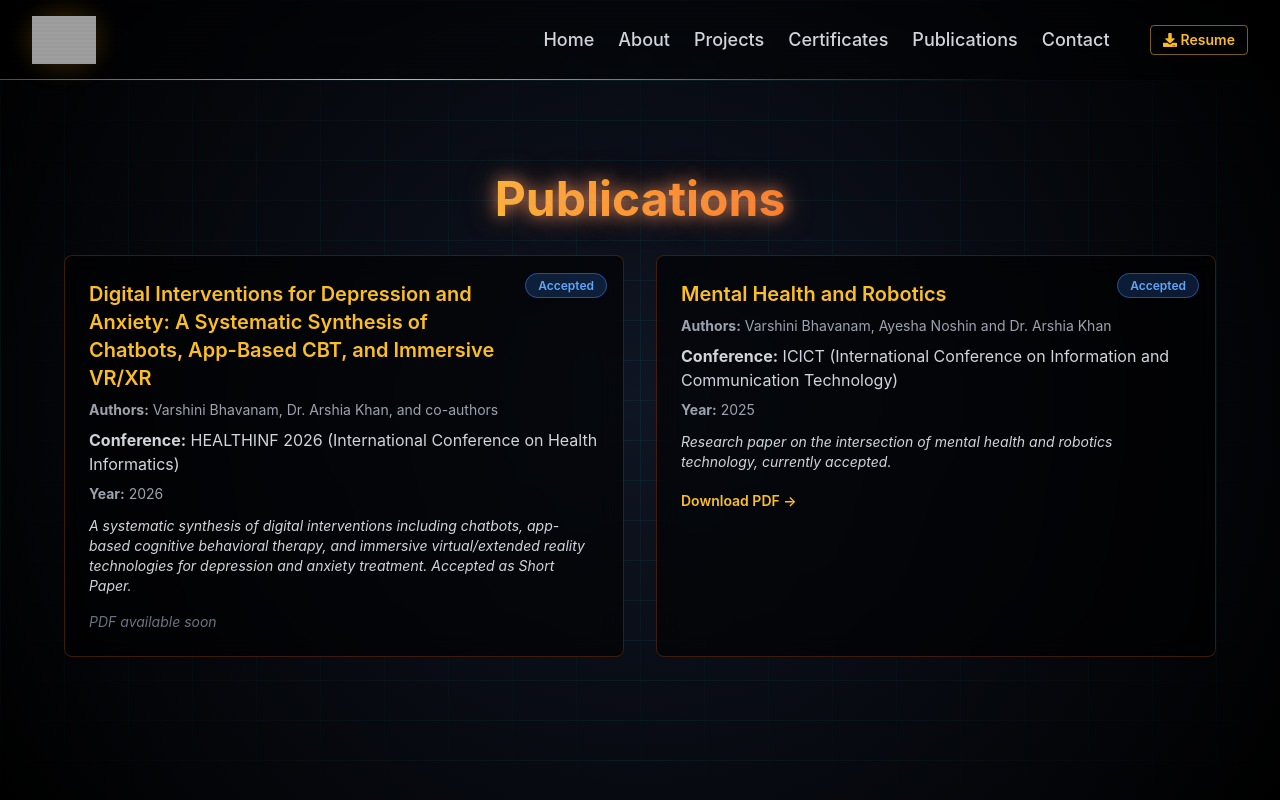
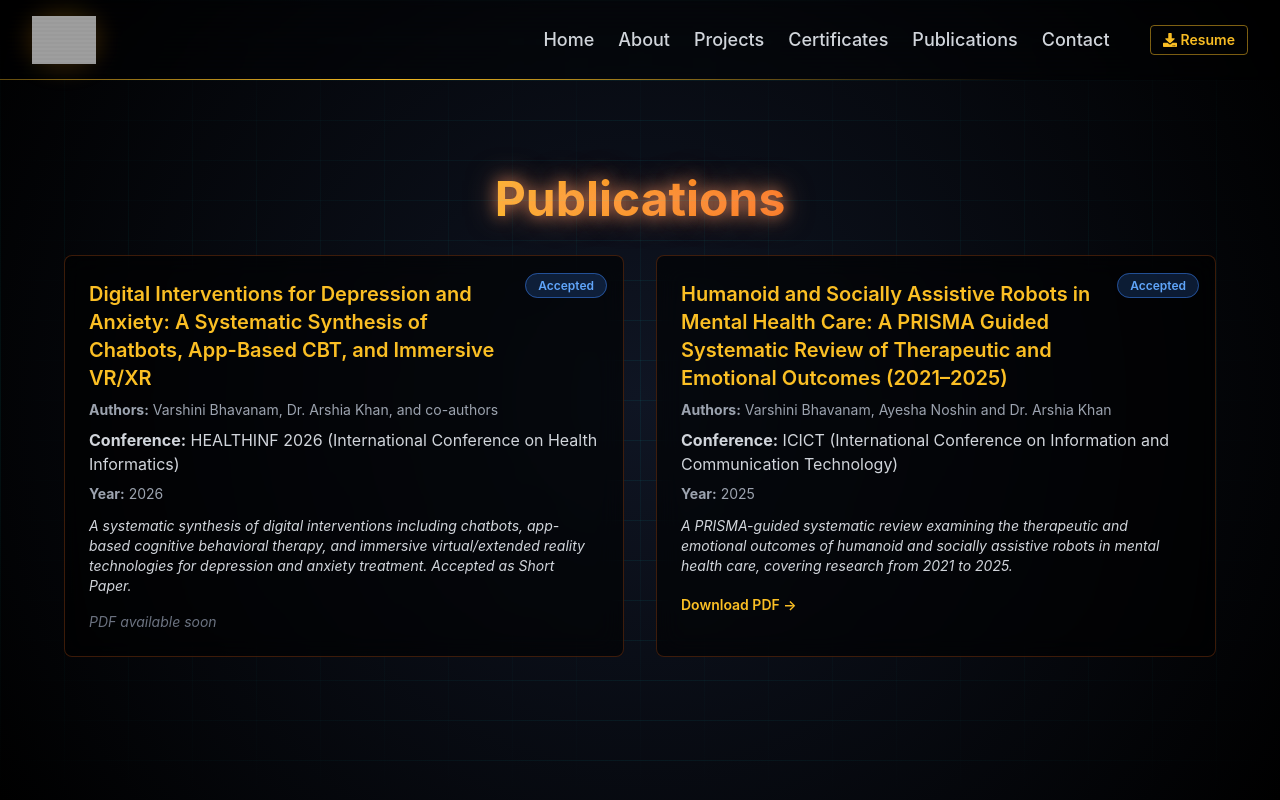
Before and after one commit to varsha698/portfolio-website, a React (Vite) app: page /#/publications in a window 1280 px wide. Shown: the top 800 px of the page. Built offline with nearby package versions, Linux system fonts and the light colour scheme; grey boxes are pictures that could not be loaded.

Commit message:
Update ICICT paper title to full publication title

```diff
--- a/src/pages/Publications.jsx
+++ b/src/pages/Publications.jsx
@@ -11,13 +11,13 @@ const publications = [
     abstract: "A systematic synthesis of digital interventions including chatbots, app-based cognitive behavioral therapy, and immersive virtual/extended reality technologies for depression and anxiety treatment. Accepted as Short Paper.",
   },
   {
-    title: "Mental Health and Robotics",
+    title: "Humanoid and Socially Assistive Robots in Mental Health Care: A PRISMA Guided Systematic Review of Therapeutic and Emotional Outcomes (2021–2025)",
     authors: "Varshini Bhavanam, Ayesha Noshin and Dr. Arshia Khan",
     conference: "ICICT (International Conference on Information and Communication Technology)",
     year: "2025",
     status: "Accepted",
     url: "/portfolio-website/ICICT_Mental_Health_and_Robotics.pdf",
-    abstract: "Research paper on the intersection of mental health and robotics technology, currently accepted.",
+    abstract: "A PRISMA-guided systematic review examining the therapeutic and emotional outcomes of humanoid and socially assistive robots in mental health care, covering research from 2021 to 2025.",
   },
 ];
 
```
Also changed, not shown: 2 other files (tests, documents, lock files or other folders).
